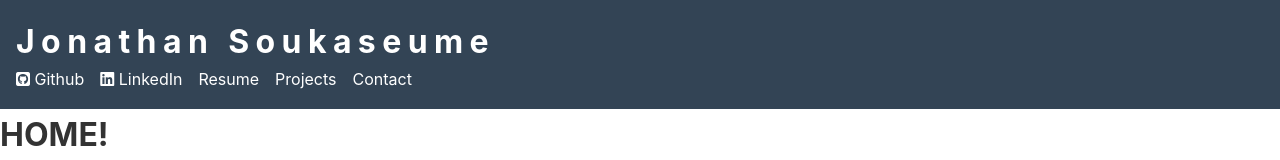
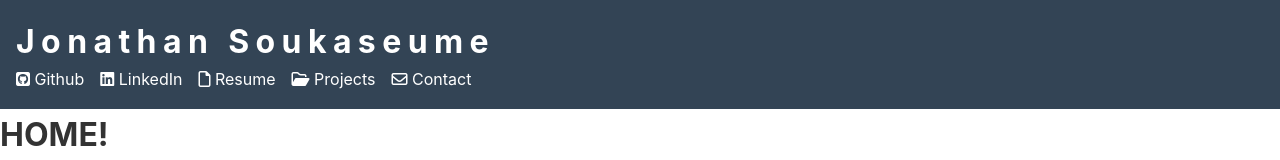
Before and after one commit to jsoomie/mern-profile, a React (Create React App) app in the folder client/: page / in a window 1280 px wide. Shown: the top 160 px of the page. Built offline with nearby package versions, Linux system fonts and the light colour scheme.

Commit message:
added icons to links and added placeholder for projects and contact page for now

```diff
--- a/client/src/components/Header/Header.js
+++ b/client/src/components/Header/Header.js
@@ -24,11 +24,15 @@ export const Header = () => {
           </li>
           <li>
             <a href="https://drive.google.com/file/d/1ZR4-VGneh9u5eKDYIBgDVFg5mXNxKbgP/view?usp=sharing">
-              Resume
+              <i className="far fa-file"></i> Resume
             </a>
           </li>
-          <li>Projects</li>
-          <li>Contact</li>
+          <li>
+            <i className="far fa-folder-open"></i> Projects
+          </li>
+          <li>
+            <i className="far fa-envelope"></i> Contact
+          </li>
         </ul>
       </div>
     </Fragment>
```
